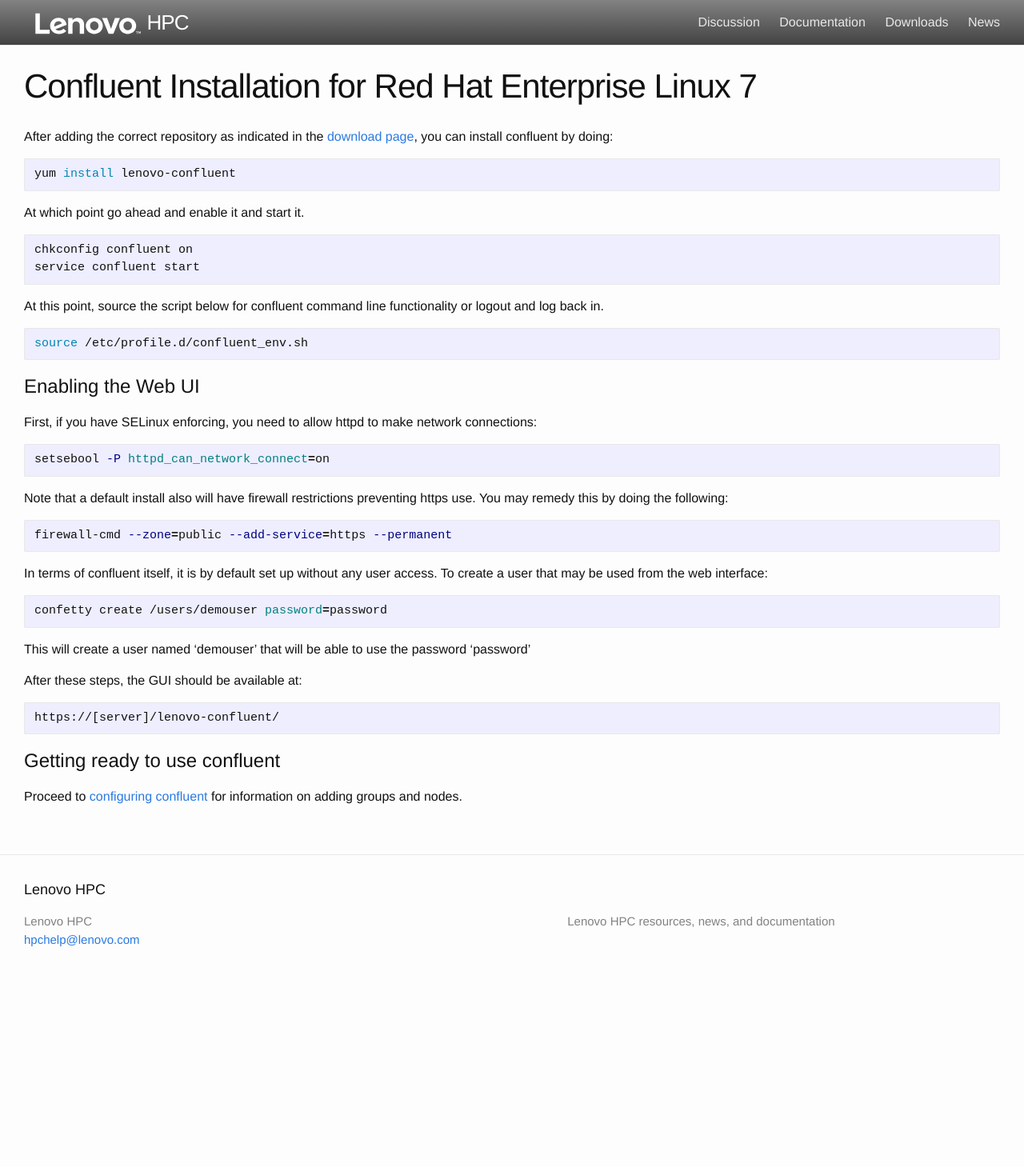
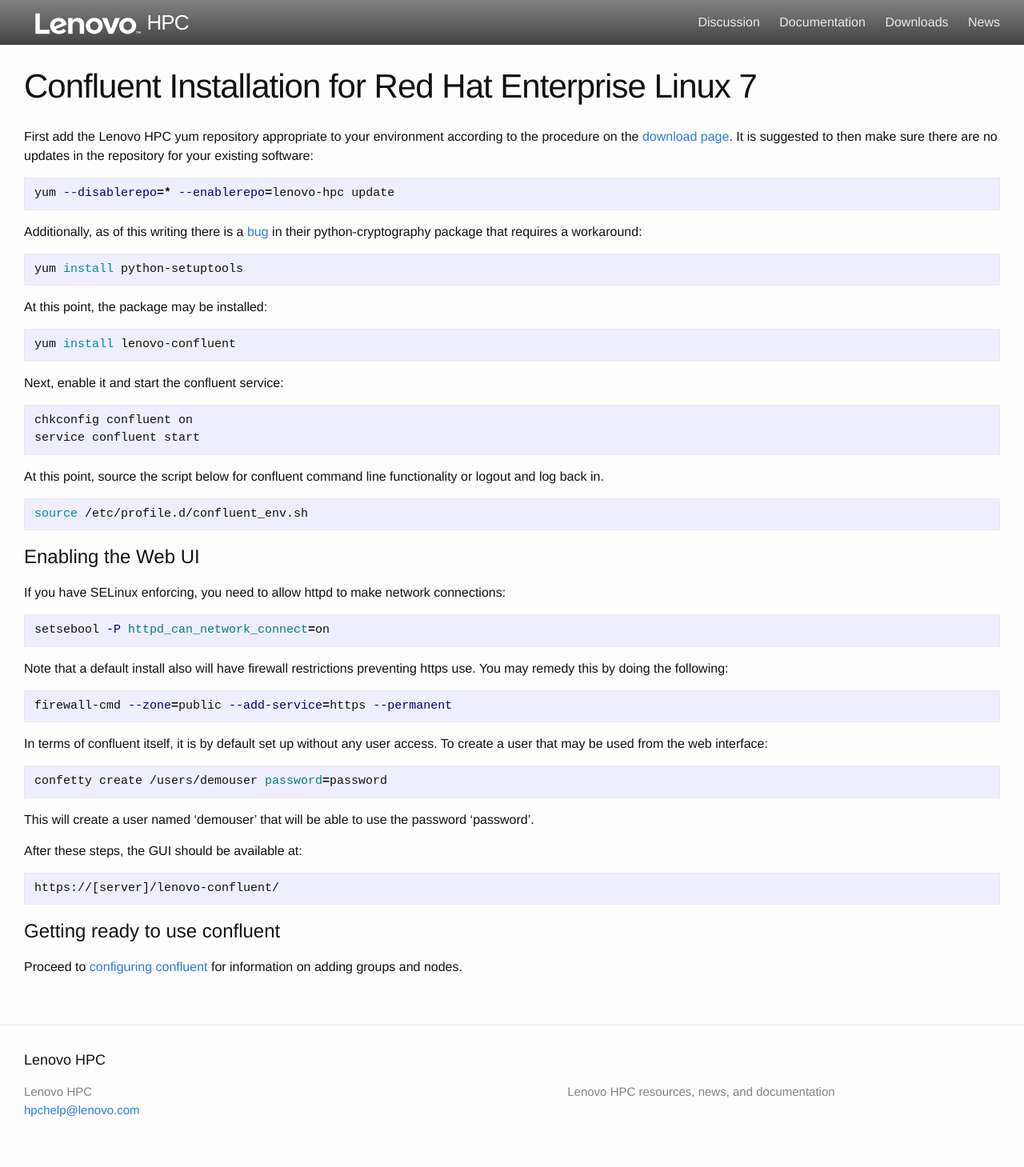
Before and after one commit to xcat2/confluent-docs, a Jekyll site: the page built from docs/installconfluent_rhel.md, in a window 1280 px wide. Shown: the whole page at 80% size. Built offline with Jekyll 4.4.1, drawn with Linux system fonts in a browser that asks for light colours; before the commit the page ends 1246 px from its top, so only the background shows below that.

Commit message:
Update EL7 install intsructions with workarounds for common issues

```diff
--- a/docs/installconfluent_rhel.md
+++ b/docs/installconfluent_rhel.md
@@ -4,11 +4,19 @@
 permalink: /documentation/installconfluent_rhel.html
 ---
 
-After adding the correct repository as indicated in the [download page]({{ site.baseurl }}/downloads/), you can install confluent by doing:
+First add the Lenovo HPC yum repository appropriate to your environment according to the procedure on the  [download page]({{ site.baseurl }}/downloads/).  It is suggested to then make sure there are no updates in the repository for your existing software:
+
+    yum --disablerepo=* --enablerepo=lenovo-hpc update
+
+Additionally, as of this writing there is a [bug](https://bugzilla.redhat.com/show_bug.cgi?id=1459947) in their python-cryptography package that requires a workaround:
+
+    yum install python-setuptools
+
+At this point, the package may be installed:
 
     yum install lenovo-confluent
 
-At which point go ahead and enable it and start it.
+Next, enable it and start the confluent service:
 
     chkconfig confluent on
     service confluent start
@@ -33,7 +41,7 @@
 
     confetty create /users/demouser password=password
 
-This will create a user named 'demouser' that will be able to use the password 'password'
+This will create a user named 'demouser' that will be able to use the password 'password'.
 
 After these steps, the GUI should be available at:
 
@@ -41,5 +49,5 @@
 
 # Getting ready to use confluent
 
-Proceed to [configuring confluent ]({{ site.baseurl }}/documentation/configconfluent.html) for information on
+Proceed to [configuring confluent]({{ site.baseurl }}/documentation/configconfluent.html) for information on
 adding groups and nodes.
```
Also changed, not shown: other parts of docs/installconfluent_rhel.md (+1 -1 lines).
